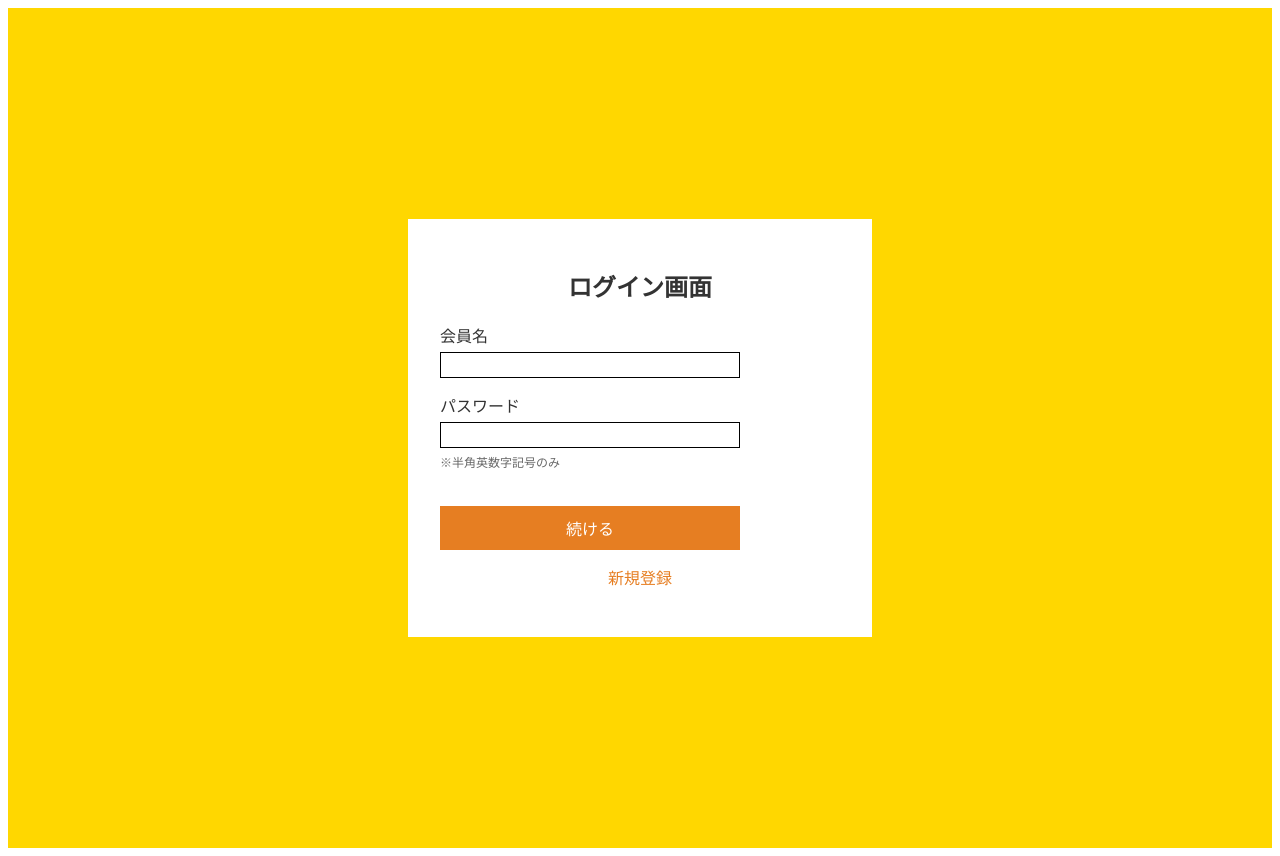
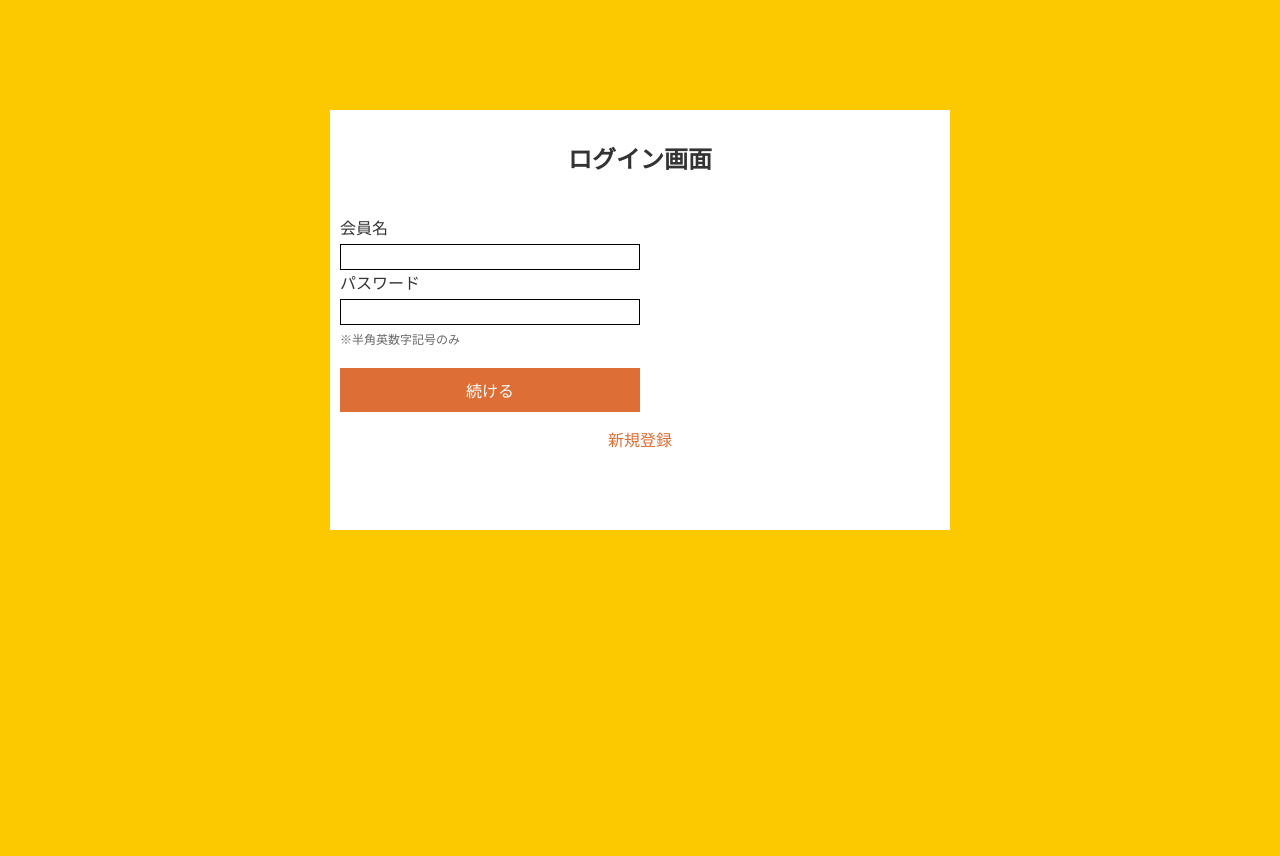
Before and after one commit to Matsubayashi3/laravel_ohara, a PHP site: page /login-input.php in a window 1280 px wide. After the commit the page ends 530 px from the top, so only its background shows below. Run offline with PHP 8.4, Linux system fonts and the light colour scheme.

Commit message:
css更新

```diff
--- a/style/login.css
+++ b/style/login.css
@@ -1,31 +1,34 @@
+body {
+    background-color: #FCC800;
+}
+
 .container {
         display: flex;
         justify-content: center;
         align-items: center;
-        min-height: 100vh;
-        background-color: #FFD700;
-        padding: 20px;
+        place-content: center;
+        flex-direction:column;
+        margin-top: 15vh;
     }
 
     .login-form {
         background: white;
-        padding: 20px;
         width: 100%;
-        max-width: 400px;
-        border: 2px solid white;
+        height: 400px;
+        max-width: 600px;
         box-shadow: 0 0 0 10px white;
-        margin: 10px;
     }
 
     h1 {
         text-align: center;
-        margin-bottom: 20px;
+        margin-top: 20px;
+        margin-bottom: 0px;
         color: #333;
         font-size: 24px;
     }
 
     .form-group {
-        margin-bottom: 15px;
+        align-items: center;
     }
 
     label {
@@ -35,6 +38,9 @@
     }
 
     input {
+        display: flex;
+        justify-content: center;
+        align-items: center;
         width: 300px;
         padding: 3px;
         border: 1px solid #000;
@@ -51,7 +57,7 @@
     .login-button {
         width: 300px;
         padding: 10px;
-        background-color: #E67E22;
+        background-color: #DD6E35;
         color: white;
         border: none;
         font-size: 16px;
@@ -65,8 +71,18 @@
     }
 
     .register-link a {
-        color: #E67E22;
+        color: #DD6E35;
         text-decoration: none;
+    }
+
+    form {
+        margin-top: 40px;
+    }
+
+    .icon{
+        width: 80px;
+        height: auto;
+        margin-bottom: 30px;
     }
 
     @media (max-width: 480px) {
```
